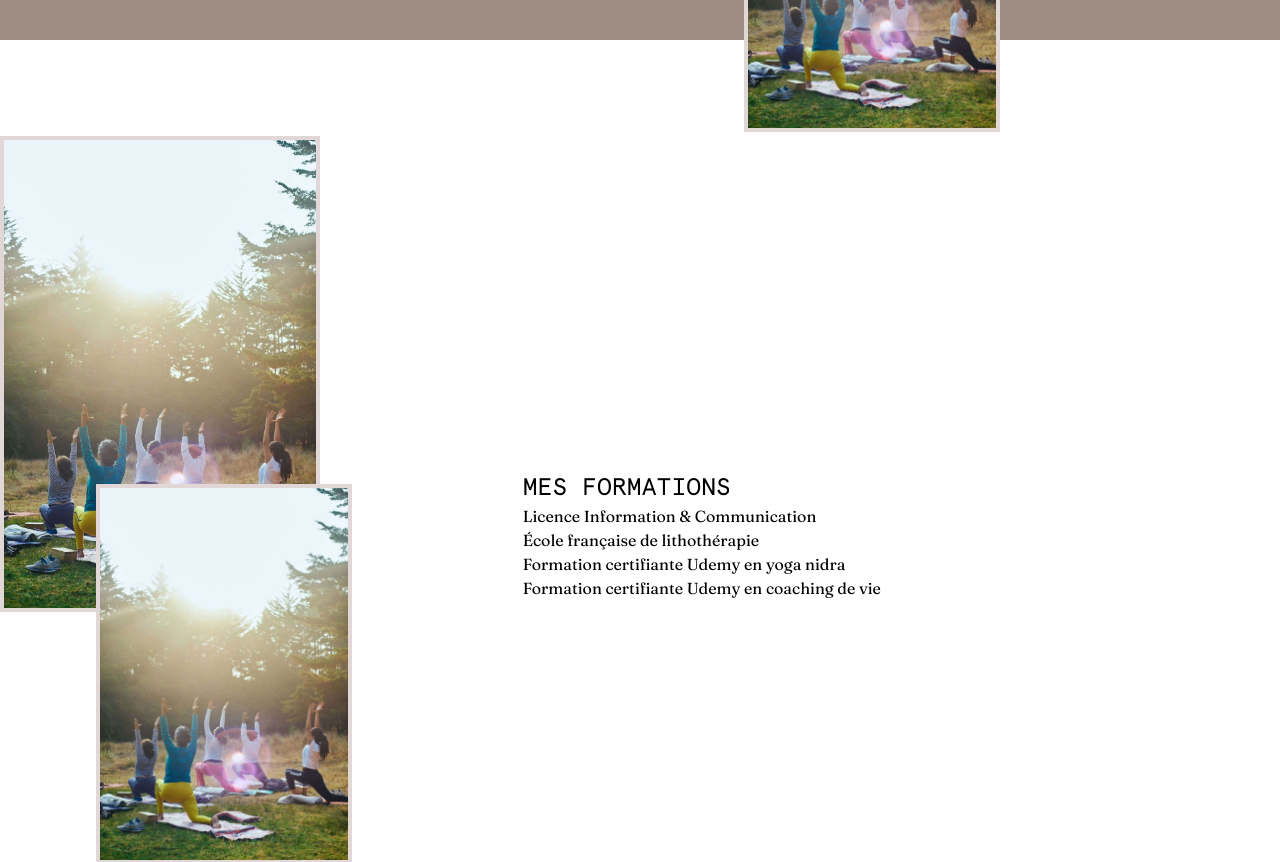
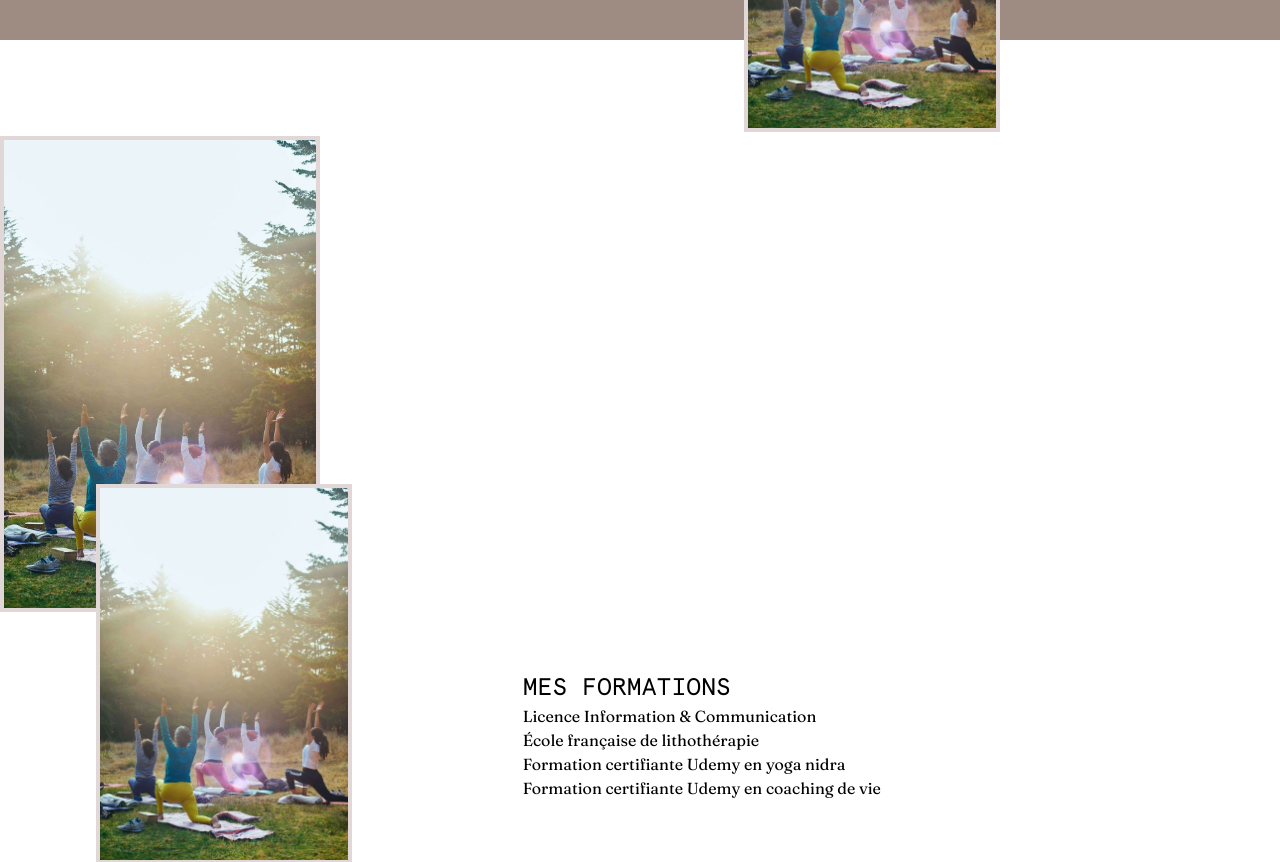
Before and after one commit to Tfregona/Dans_Ton_Ame, a Next.js app: page /about in a window 1280 px wide. Shown: the part 560-1422 px from the top of the page. Built offline with nearby package versions, Linux system fonts and the light colour scheme.

Commit message:
Update about.js

```diff
--- a/pages/about.js
+++ b/pages/about.js
@@ -41,7 +41,7 @@ export default function About() {
           </div>
         </div>
       </div>
-      <div className="lg:grid lg:grid-cols-3 lg:min-h-[100vh]">
+      <div className="lg:grid lg:grid-cols-3 lg:min-h-[150vh]">
         <div className="hidden lg:block">
           <div className="w-[25vw] border-4 border-dta_gray">
             <Image
```
